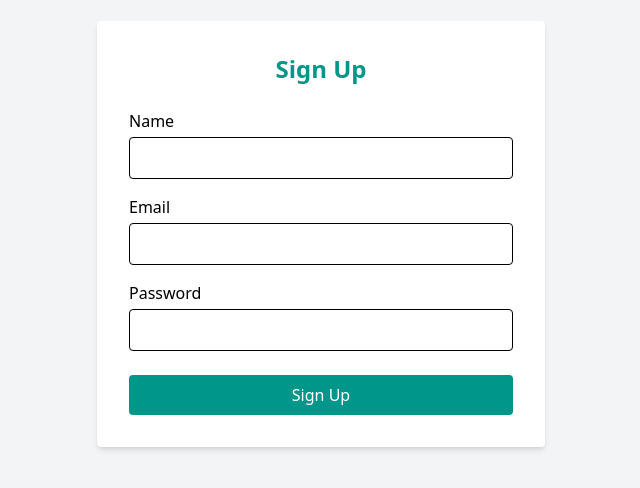
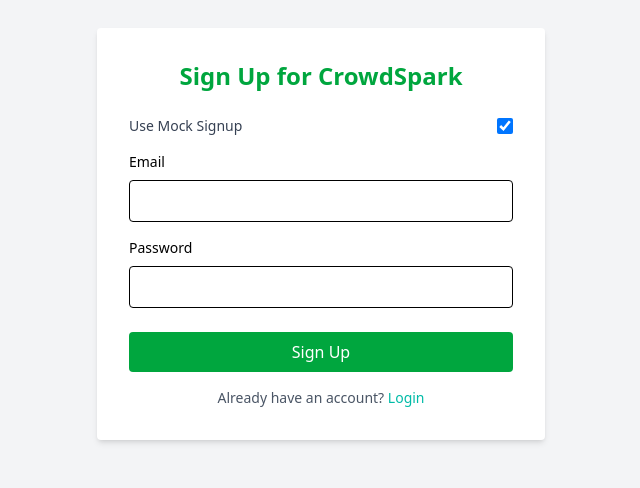
Before and after one commit to agrani0613s/CrowdSpark, a React (Vite) app in the folder crowdspark-frontend/: page /signup in a window 1280 px wide. Shown: the part 166-654 px from the top of the page, without its empty margins (319-959 px from the left). Built offline with nearby package versions, Linux system fonts and the light colour scheme.

Commit message:
Auto-login after signup and redirect to dashboard

```diff
--- a/crowdspark-frontend/src/pages/SignUp.jsx
+++ b/crowdspark-frontend/src/pages/SignUp.jsx
@@ -2,86 +2,95 @@
 import { useNavigate } from "react-router-dom";
 import axios from "axios";
 
-const Signup = () => {
-  const [formData, setFormData] = useState({
-    name: "",
-    email: "",
-    password: "",
-  });
-  const [error, setError] = useState("");
+const SignUp = () => {
+  const [email, setEmail] = useState("");
+  const [password, setPassword] = useState("");
+  const [useMock, setUseMock] = useState(true); // ✅ Toggle for mock signup
   const navigate = useNavigate();
-
-  const handleChange = (e) => {
-    setFormData({ ...formData, [e.target.name]: e.target.value });
-  };
 
   const handleSignup = async (e) => {
     e.preventDefault();
 
-    try {
-      const res = await axios.post("http://localhost:5000/api/auth/signup", formData);
+    if (useMock) {
+      // ✅ MOCK SIGNUP: Set fake userId
+      localStorage.setItem("userId", "mock-user-id-123");
+      navigate("/dashboard"); // or "/"
+    } else {
+      try {
+        const response = await axios.post("http://localhost:5000/api/auth/signup", {
+          email,
+          password,
+        });
 
-      if (res.data && res.data.user) {
-        localStorage.setItem("userId", res.data.user._id);
-        navigate("/dashboard");
-      } else {
-        setError("Signup failed.");
+        const { user } = response.data;
+
+        // ✅ Automatically log in after signup
+        localStorage.setItem("userId", user._id);
+        navigate("/dashboard"); // or "/"
+      } catch (err) {
+        alert("Signup failed. Please try again.");
+        console.error(err);
       }
-    } catch (err) {
-      console.error(err);
-      setError("User already exists or server error.");
     }
   };
 
   return (
-    <div className="min-h-screen flex items-center justify-center bg-gray-100">
+    <div className="flex justify-center items-center min-h-screen bg-gray-100">
       <form
         onSubmit={handleSignup}
         className="bg-white p-8 rounded shadow-md w-full max-w-md"
       >
-        <h2 className="text-2xl font-bold text-center mb-6 text-teal-600">Sign Up</h2>
+        <h2 className="text-2xl font-bold text-center text-green-600 mb-6">
+          Sign Up for CrowdSpark
+        </h2>
 
-        {error && <p className="text-red-500 text-sm mb-4">{error}</p>}
+        {/* 🟢 Toggle for Mock Signup */}
+        <div className="mb-4 flex items-center justify-between">
+          <label className="text-sm font-medium text-gray-700">
+            Use Mock Signup
+          </label>
+          <input
+            type="checkbox"
+            checked={useMock}
+            onChange={() => setUseMock(!useMock)}
+            className="h-4 w-4"
+          />
+        </div>
 
-        <label className="block mb-1 font-medium">Name</label>
+        <label className="block mb-2 text-sm font-medium">Email</label>
         <input
-          type="text"
-          name="name"
+          type="email"
           required
-          value={formData.name}
-          onChange={handleChange}
+          value={email}
+          onChange={(e) => setEmail(e.target.value)}
           className="w-full px-4 py-2 mb-4 border rounded"
         />
 
-        <label className="block mb-1 font-medium">Email</label>
-        <input
-          type="email"
-          name="email"
-          required
-          value={formData.email}
-          onChange={handleChange}
-          className="w-full px-4 py-2 mb-4 border rounded"
-        />
-
-        <label className="block mb-1 font-medium">Password</label>
+        <label className="block mb-2 text-sm font-medium">Password</label>
         <input
           type="password"
-          name="password"
           required
-          value={formData.password}
-          onChange={handleChange}
+          value={password}
+          onChange={(e) => setPassword(e.target.value)}
           className="w-full px-4 py-2 mb-6 border rounded"
         />
 
         <button
           type="submit"
-          className="w-full bg-teal-600 text-white py-2 rounded hover:bg-teal-700"
+          className="w-full bg-green-600 text-white py-2 rounded hover:bg-green-700"
         >
           Sign Up
         </button>
+
+        <p className="text-sm text-center mt-4 text-gray-600">
+          Already have an account?{" "}
+          <a href="/login" className="text-teal-500 font-medium hover:underline">
+            Login
+          </a>
+        </p>
       </form>
     </div>
   );
 };
 
-export default Signup;
+export default SignUp;
```
